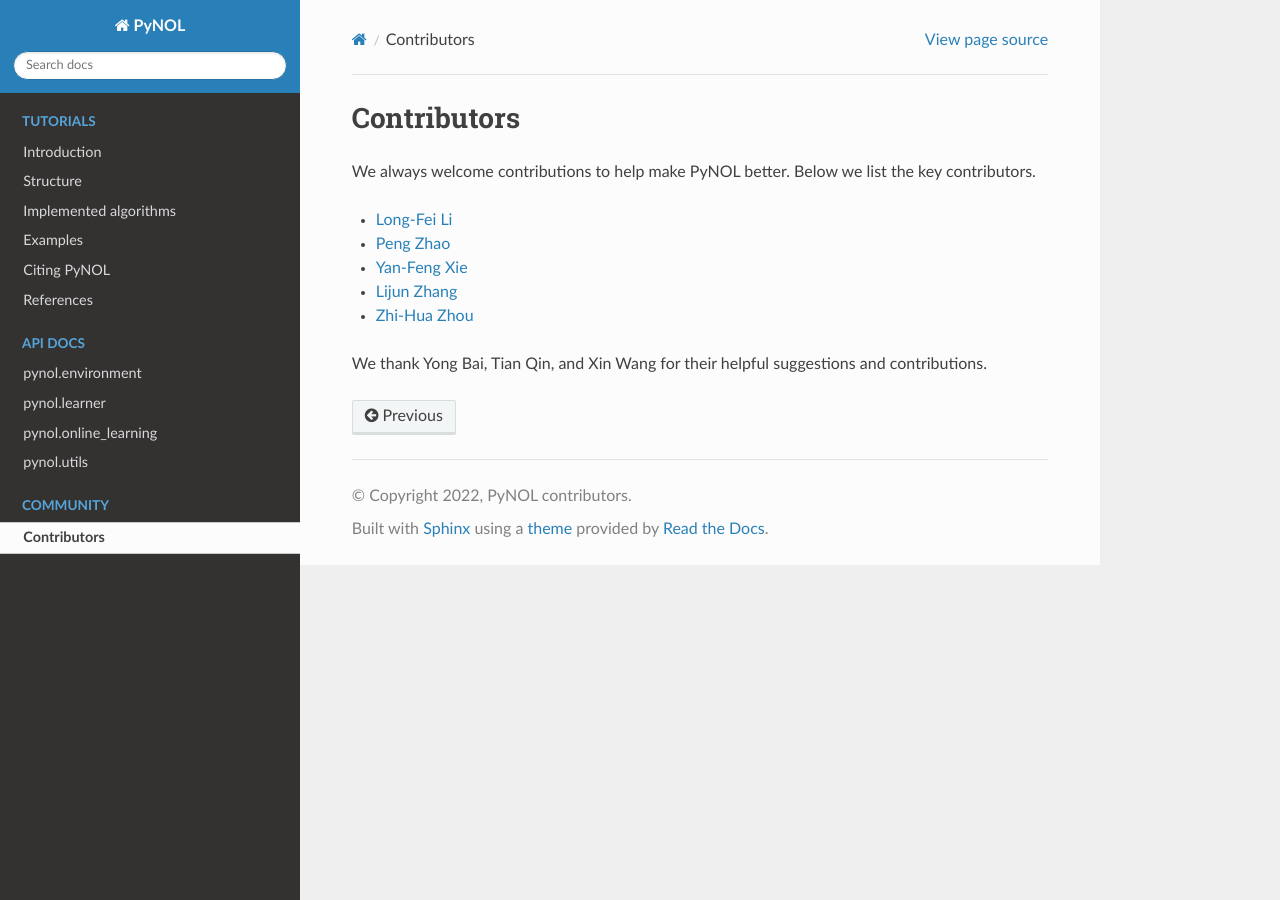
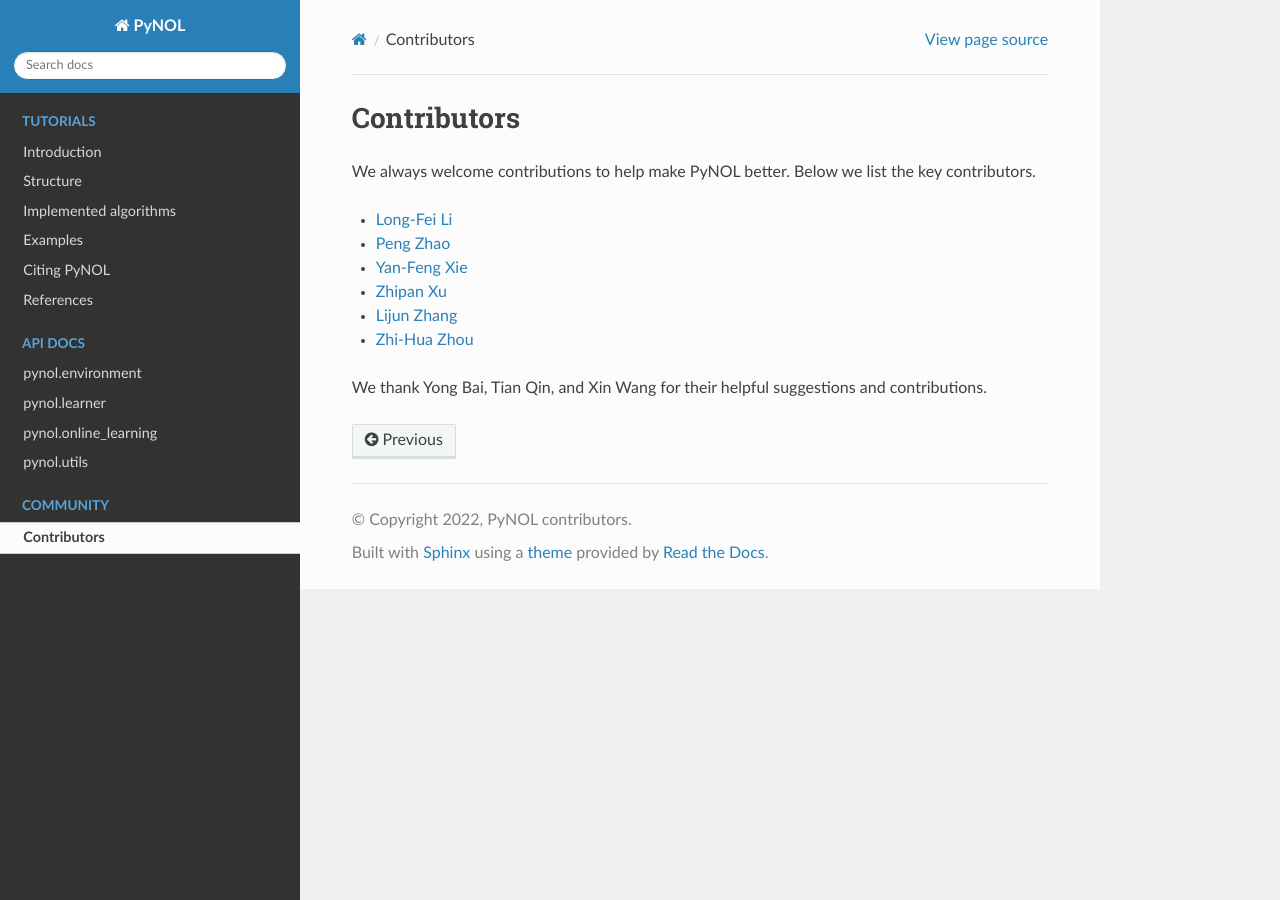
Before and after one commit to li-lf/PyNOL, a Sphinx documentation site: the page built from docs/contributors.rst, in a window 1280 px wide. Built offline with Sphinx 7.4.7 and the Read the Docs theme 2.0.0, drawn with Linux system fonts in a browser that asks for light colours.

Commit message:
update contribution list

```diff
--- a/docs/contributors.rst
+++ b/docs/contributors.rst
@@ -5,7 +5,8 @@ We always welcome contributions to help make PyNOL better. Below we list the key
 
 - `Long-Fei Li <https://www.lamda.nju.edu.cn/lilf>`_
 - `Peng Zhao <https://www.lamda.nju.edu.cn/zhaop>`_
-- `Yan-Feng Xie <https://github.com/TseYf993>`_
+- `Yan-Feng Xie <https://www.lamda.nju.edu.cn/xieyf>`_
+- `Zhipan Xu <https://github.com/xzptofu>`_
 - `Lijun Zhang <https://cs.nju.edu.cn/zlj/index.htm>`_
 - `Zhi-Hua Zhou <https://cs.nju.edu.cn/zhouzh/index.htm>`_
 
```
